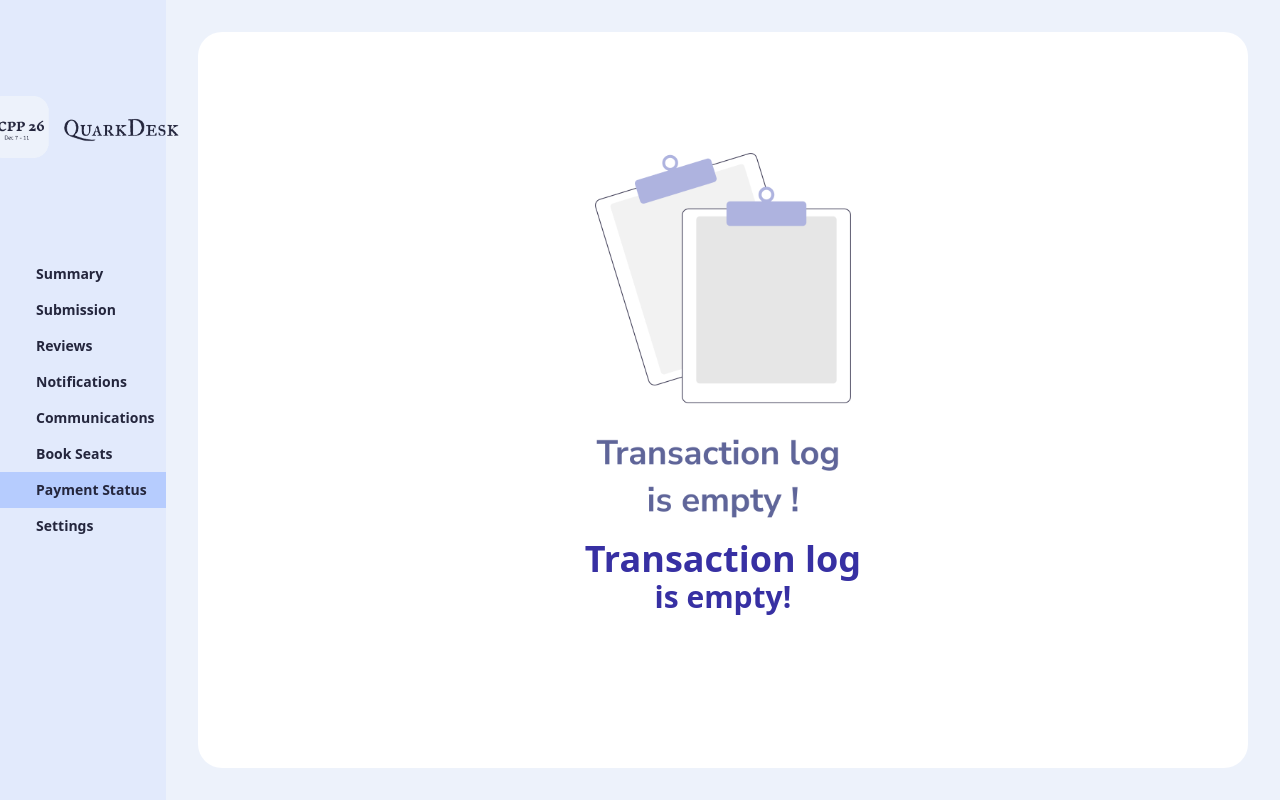
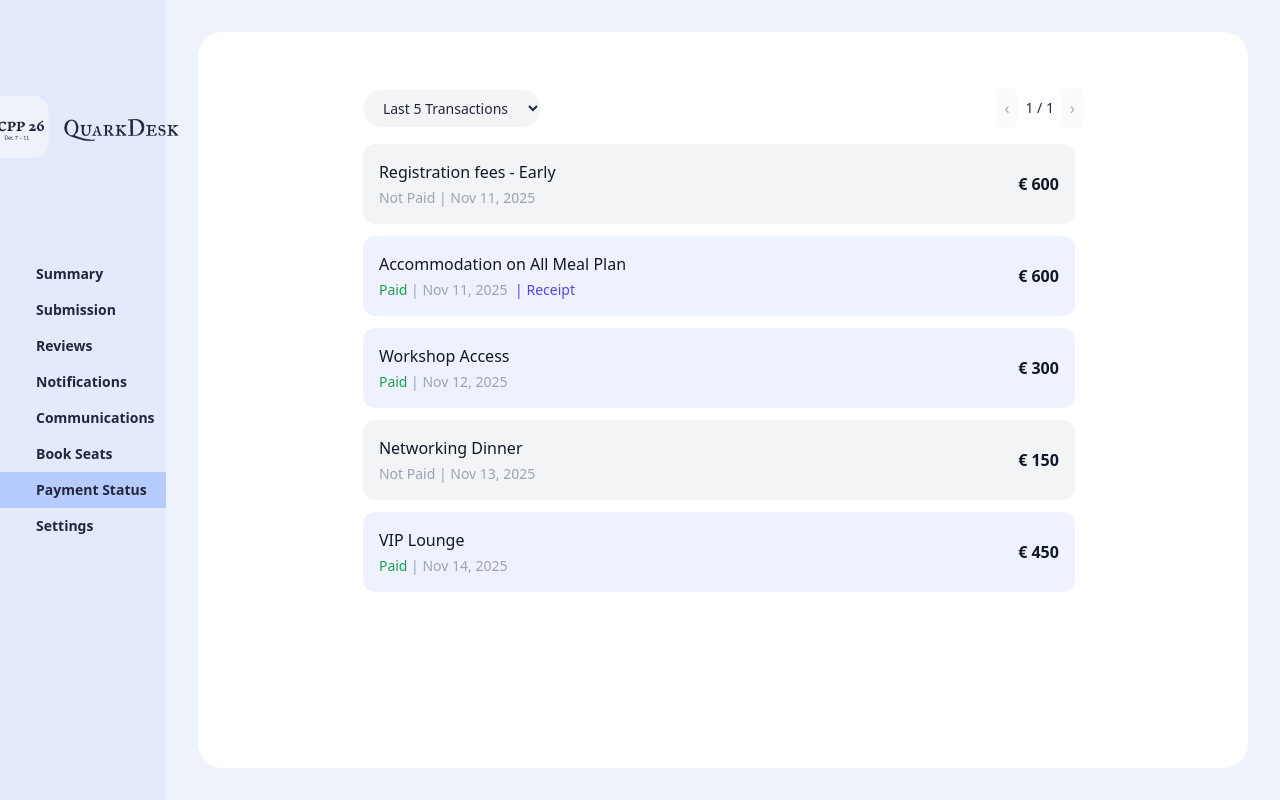
Before and after one commit to mohamedhassanmn/conference-dashboard, a Nuxt app: page /payment-status in a window 1280 px wide. Built offline with nearby package versions, Linux system fonts and the light colour scheme.

Commit message:
added the missing list of data for payments

```diff
--- a/app/pages/payment-status.vue
+++ b/app/pages/payment-status.vue
@@ -12,10 +12,16 @@ type Payment = {
 }
 
 /* ------------------ DATA ------------------ */
-
-
-const payments = [];
-
+const payments = ref<Payment[]>([
+  { title: 'Registration fees - Early', status: 'unpaid', date: 'Nov 11, 2025', amount: '€ 600' },
+  { title: 'Accommodation on All Meal Plan', status: 'paid', date: 'Nov 11, 2025', amount: '€ 600', link: 'Receipt' },
+  { title: 'Workshop Access', status: 'paid', date: 'Nov 12, 2025', amount: '€ 300' },
+  { title: 'Networking Dinner', status: 'unpaid', date: 'Nov 13, 2025', amount: '€ 150' },
+  { title: 'VIP Lounge', status: 'paid', date: 'Nov 14, 2025', amount: '€ 450' },
+  { title: 'After Party', status: 'paid', date: 'Nov 15, 2025', amount: '€ 200' },
+  { title: 'Merch Pack', status: 'unpaid', date: 'Nov 16, 2025', amount: '€ 90' },
+  { title: 'Extra Session', status: 'paid', date: 'Nov 17, 2025', amount: '€ 120' }
+])
 /* ------------------ VIEW MODE ------------------ */
 type ViewMode = 'last5' | 'all'
 const viewMode = ref<ViewMode>('last5')
```
